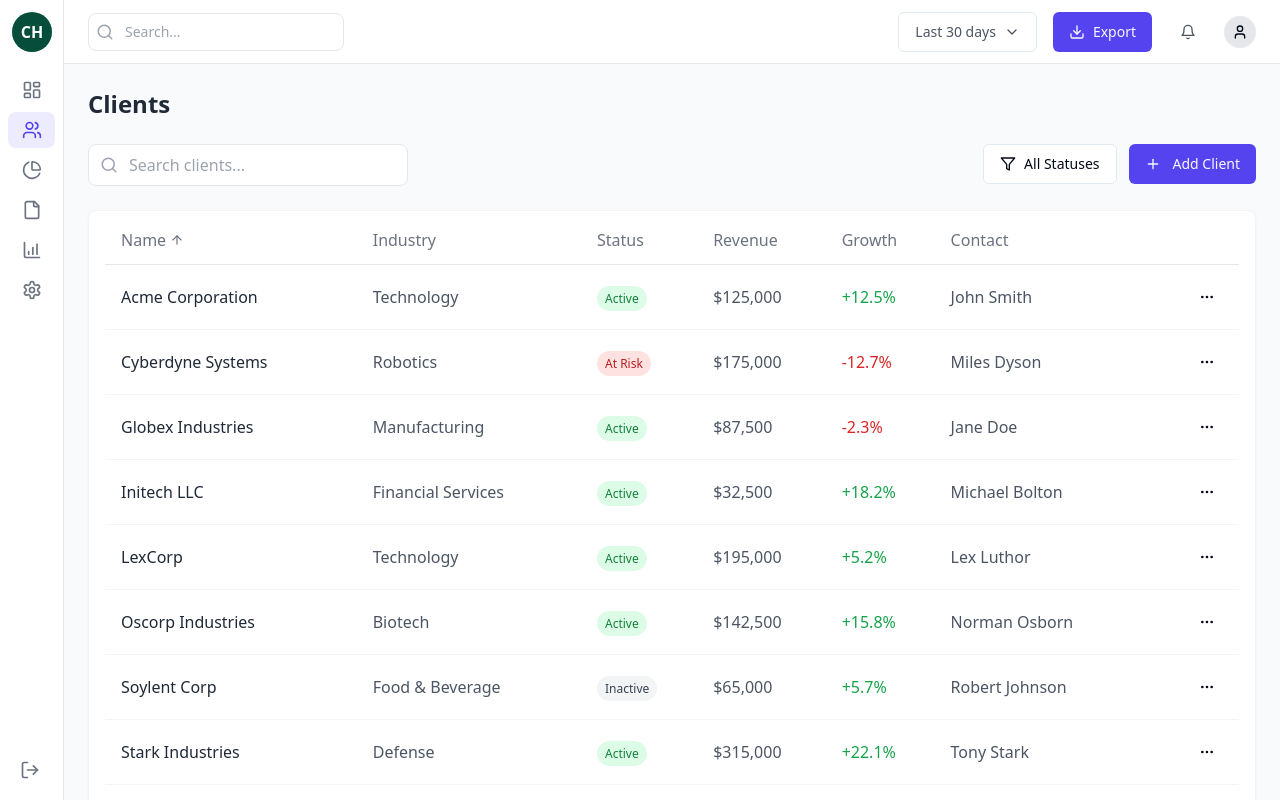
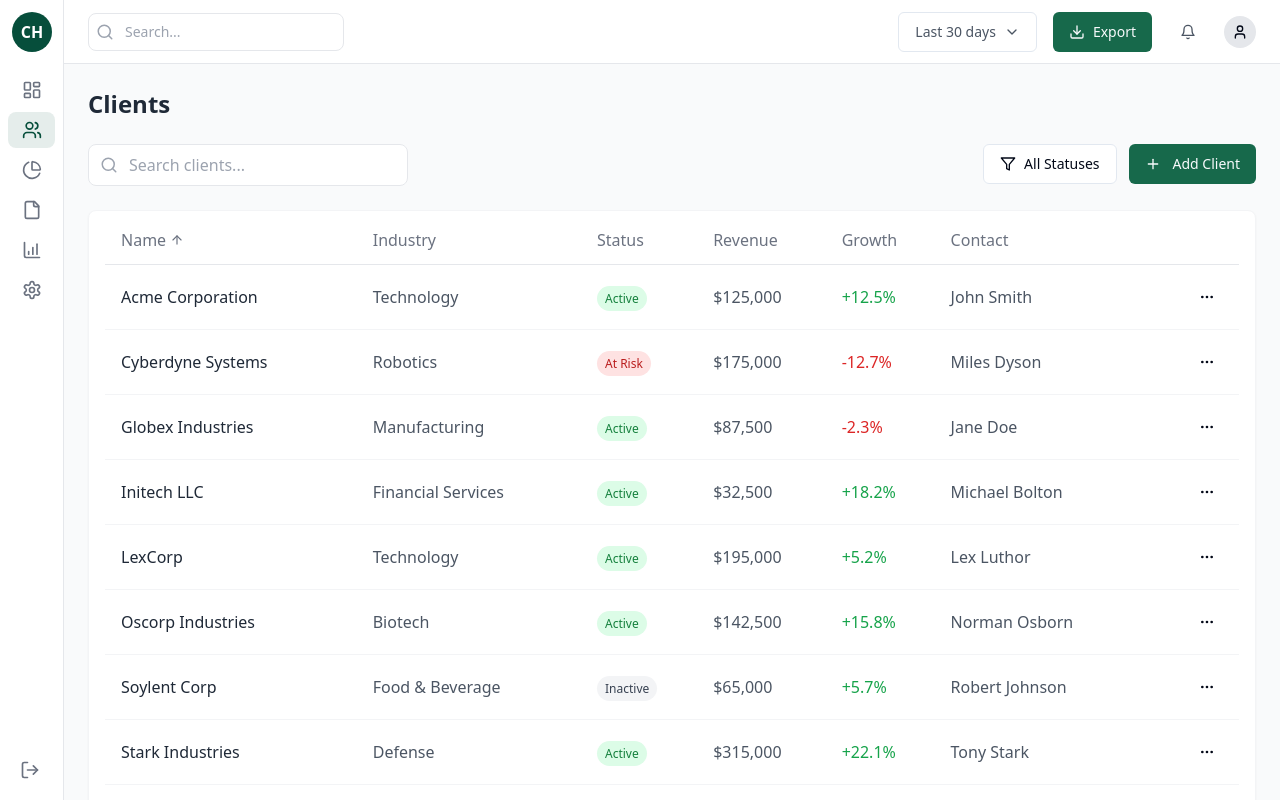
Before and after one commit to juaningrassia/santex-client-hub, a React (Vite) app: page /clients in a window 1280 px wide. Built offline with nearby package versions, Linux system fonts and the light colour scheme.

Commit message:
Refactor: Update button colors and translate to English

```diff
--- a/src/components/Layout/Sidebar.tsx
+++ b/src/components/Layout/Sidebar.tsx
@@ -1,7 +1,9 @@
+
 import React from 'react';
 import { Link, useLocation } from 'react-router-dom';
 import { LayoutDashboard, Users, Settings, PieChart, File, BarChart4, LogOut } from 'lucide-react';
 import { cn } from '@/lib/utils';
+
 const Sidebar = () => {
   const location = useLocation();
   const path = location.pathname;
--- a/src/index.css
+++ b/src/index.css
@@ -14,7 +14,7 @@
     --popover: 0 0% 100%;
     --popover-foreground: 222.2 84% 4.9%;
 
-    --primary: 246 84% 60%;
+    --primary: 158 64% 25%;
     --primary-foreground: 210 40% 98%;
 
     --secondary: 210 40% 96.1%;
@@ -31,7 +31,7 @@
 
     --border: 214.3 31.8% 91.4%;
     --input: 214.3 31.8% 91.4%;
-    --ring: 246 84% 60%;
+    --ring: 158 64% 25%;
 
     --radius: 0.5rem;
   }
@@ -46,7 +46,7 @@
     --popover: 222.2 84% 4.9%;
     --popover-foreground: 210 40% 98%;
 
-    --primary: 246 84% 60%;
+    --primary: 158 64% 25%;
     --primary-foreground: 222.2 47.4% 11.2%;
 
     --secondary: 217.2 32.6% 17.5%;
@@ -63,7 +63,7 @@
 
     --border: 217.2 32.6% 17.5%;
     --input: 217.2 32.6% 17.5%;
-    --ring: 212.7 26.8% 83.9%;
+    --ring: 158 64% 25%;
   }
 }
 
@@ -100,10 +100,10 @@
   }
 
   .sidebar-icon {
-    @apply p-2 rounded-lg text-gray-500 hover:text-primary hover:bg-primary/10 transition-all duration-150;
+    @apply p-2 rounded-lg text-gray-500 hover:text-emerald-900 hover:bg-emerald-900/10 transition-all duration-150;
   }
 
   .sidebar-icon-active {
-    @apply p-2 rounded-lg text-primary bg-primary/10;
+    @apply p-2 rounded-lg text-emerald-900 bg-emerald-900/10;
   }
 }
--- a/tailwind.config.ts
+++ b/tailwind.config.ts
@@ -54,18 +54,18 @@ export default {
 					foreground: 'hsl(var(--card-foreground))'
 				},
 				// Custom colors
-				indigo: {
-					50: '#eef2ff',
-					100: '#e0e7ff',
-					200: '#c7d2fe',
-					300: '#a5b4fc',
-					400: '#818cf8',
-					500: '#6366f1',
-					600: '#4f46e5',
-					700: '#4338ca',
-					800: '#3730a3',
-					900: '#312e81',
-					950: '#1e1b4b',
+				emerald: {
+					50: '#ecfdf5',
+					100: '#d1fae5',
+					200: '#a7f3d0',
+					300: '#6ee7b7',
+					400: '#34d399',
+					500: '#10b981',
+					600: '#059669',
+					700: '#047857',
+					800: '#065f46',
+					900: '#064e3b',
+					950: '#022c22',
 				},
 			},
 			borderRadius: {
```
